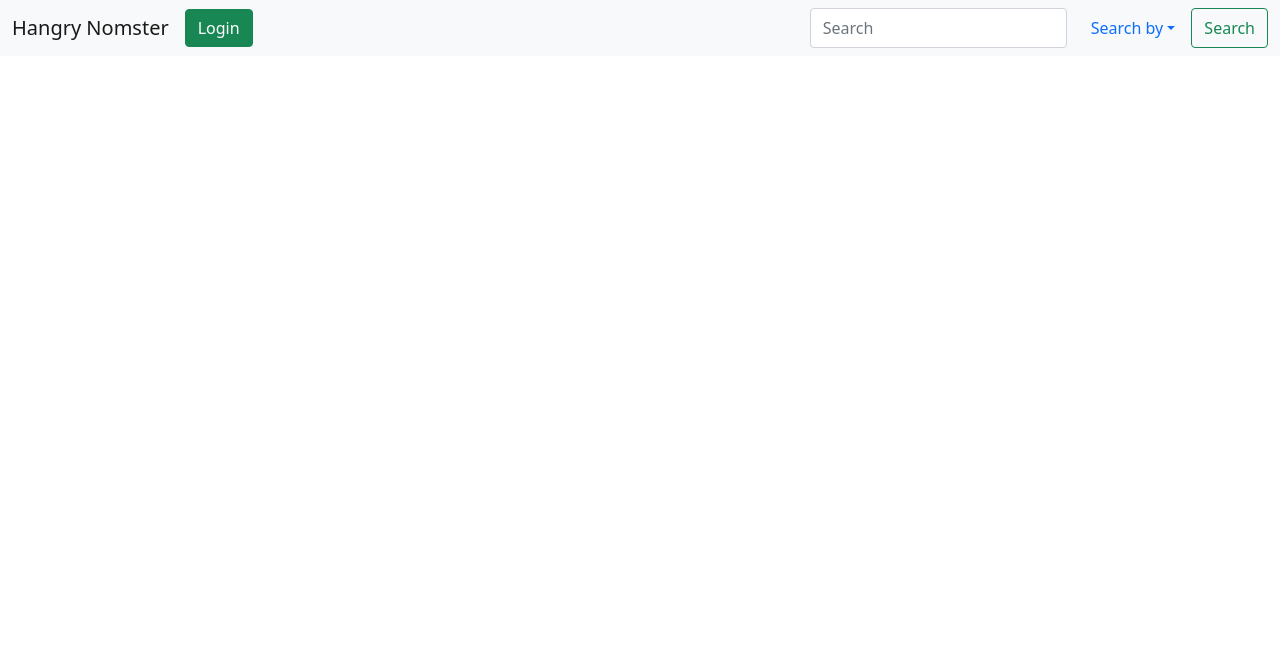
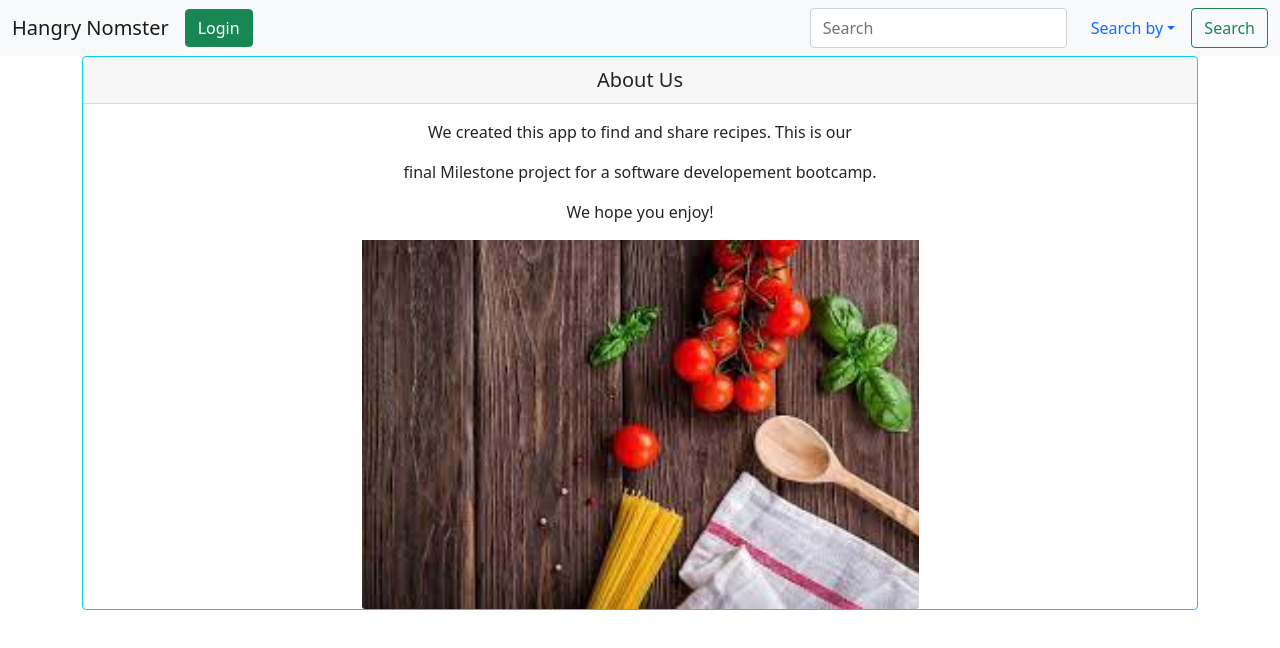
Before and after one commit to AydaMkd/milestoneProject3-frontend, a React (Create React App) app: page / in a window 1280 px wide. Shown: the top 648 px of the page. Built offline with nearby package versions, Linux system fonts and the light colour scheme.

Commit message:
added about.js

```diff
--- a/src/App.js
+++ b/src/App.js
@@ -1,5 +1,6 @@
 import React from 'react';
 import './App.css';
+import About from './components/About';
 import HeaderBar from './components/HeaderBar';
 import { BrowserRouter as Router, Link, Route } from 'react-router-dom'
 import SignUpForm from './users/SignUpForm';
@@ -11,7 +12,7 @@ function App() {
       <Router>
         <header>
           <HeaderBar />
-
+          <About />
 
         </header>
       </Router>
--- a/src/components/About.js
+++ b/src/components/About.js
@@ -0,0 +1,27 @@
+import Card from 'react-bootstrap/Card';
+import Container from 'react-bootstrap/Container';
+
+
+const About = () => {
+    return (
+        <Container>
+            <Card border="info" >
+                <Card.Header className="blockquote mb-0 card-body">About Us</Card.Header>
+                <Card.Body>
+                    <Card.Text>
+                        We created this app to find and share recipes. This is our
+                    </Card.Text>
+                     <Card.Text>
+                        final Milestone project for a software developement bootcamp.
+                    </Card.Text>
+                    <Card.Text>
+                        We hope you enjoy!
+                    </Card.Text>
+                </Card.Body>
+                <Card.Img style={{ width: '50%', margin: '0 auto'}}  variant="bottom" src="foodBackground.jpg" />
+            </Card>
+        </Container>
+    );
+}
+
+export default About;
```
Also changed, not shown: public/foodBackground.jpg (added), 1 other file (tests, documents, lock files or other folders).
